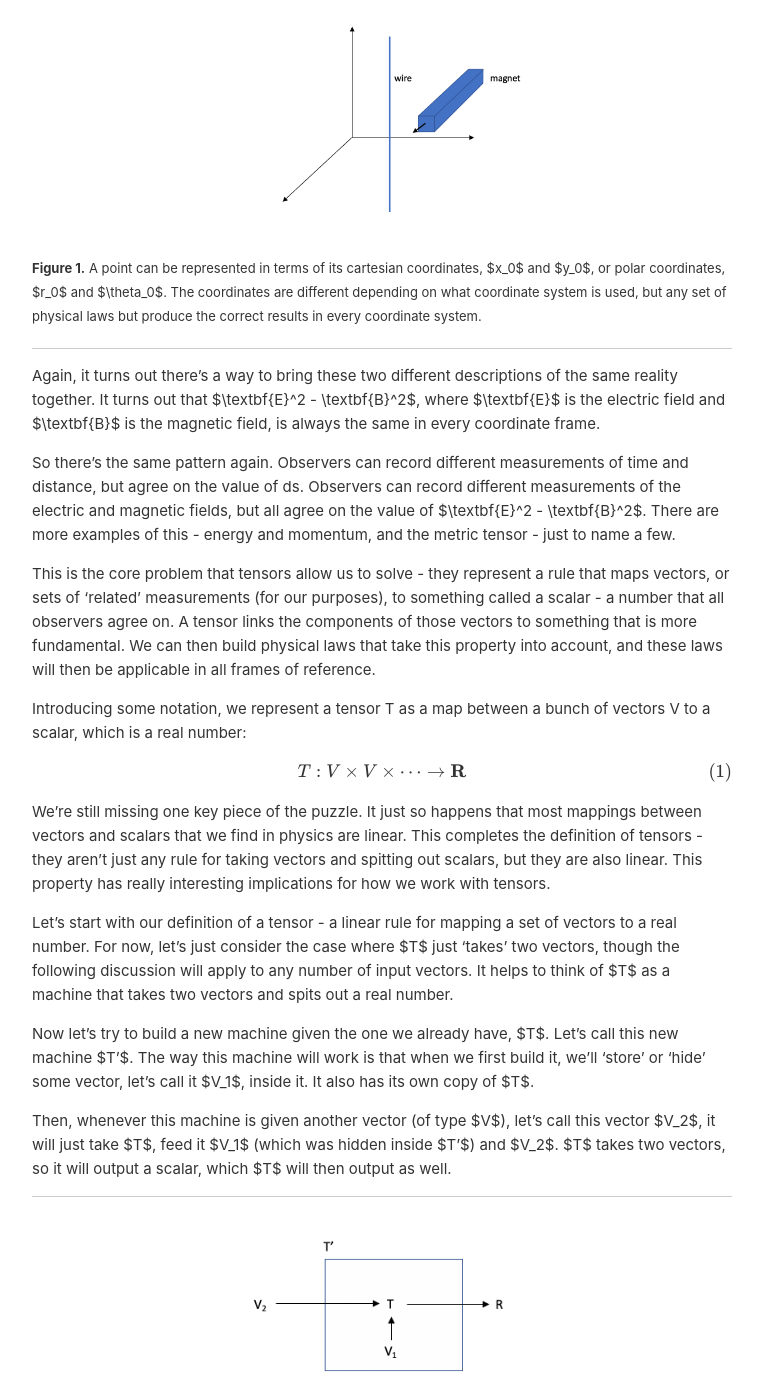
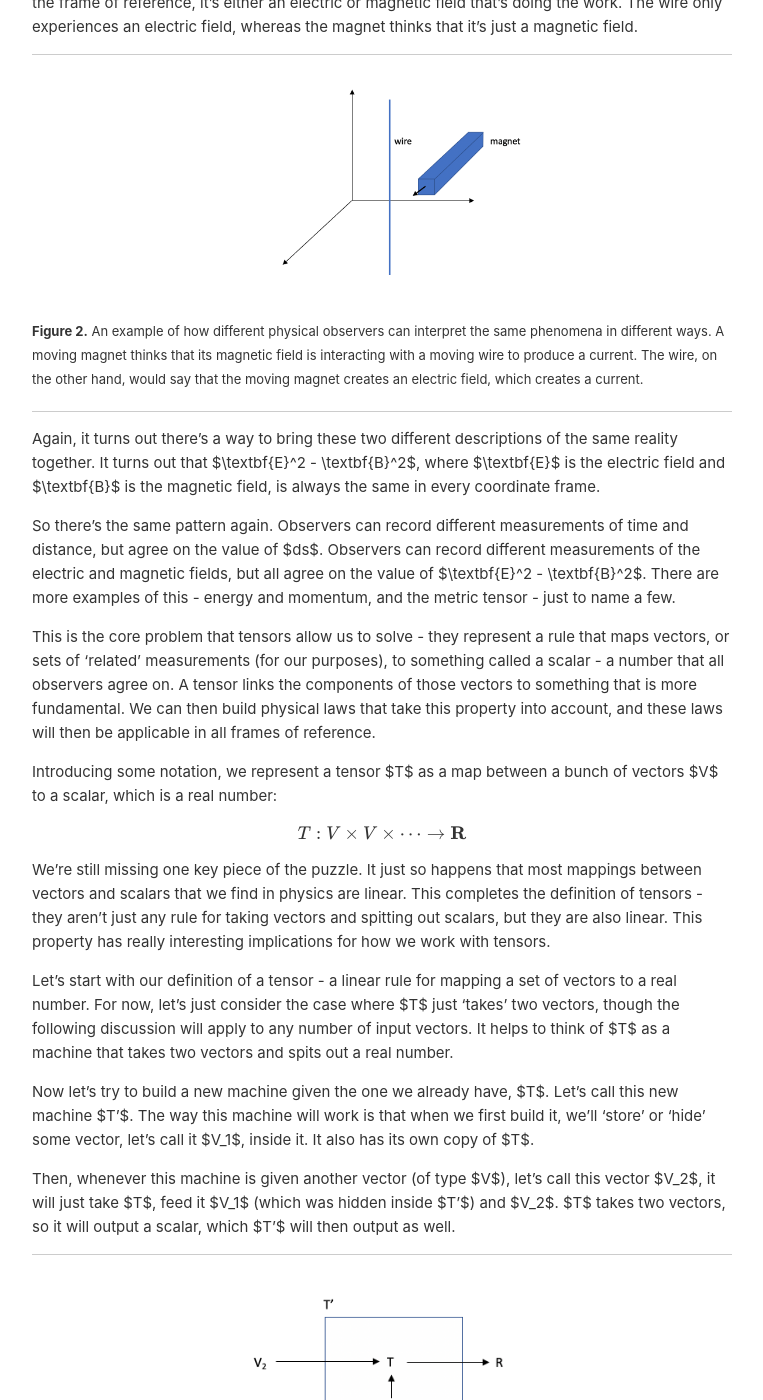
Before and after one commit to mfaizan/mfaizan.github.io, a Jekyll site: the page built from _posts/2021-12-15-welcome-to-jekyll.markdown, in a window 1280 px wide and 1400 px high, scrolled down 2487 px. Shown: the whole window, without its empty margins (258-1021 px from the left). Built offline with Jekyll 4.4.1, drawn with Linux system fonts in a browser that asks for light colours; formulas are drawn with MathJax 3; some of the changed text lies outside the part shown.

Commit message:
Update 2021-12-15-welcome-to-jekyll.markdown

```diff
--- a/_posts/2021-12-15-welcome-to-jekyll.markdown
+++ b/_posts/2021-12-15-welcome-to-jekyll.markdown
@@ -1,5 +1,5 @@
 ---
-title: A Quick Tour of Tensors
+title: Why Tensors? A Beginner's Perspective
 layout: default
 date: 2022-03-08
 keywords: tensors
@@ -11,7 +11,9 @@ I've been working through Leonard Susskind's The Theoretical Minimum course, and
 
 Most commonly, a tensor is defined as being anything that transforms like a tensor. Specifically, a tensor $T$ is a bunch of numbers, one for each coordinate (in whatever coordinate system you're using), such that if you change coordinates from $x$ to $x'$, the components of $T$ (i.e., the numbers that make up $T$) transform according to the tensor transformation law.
 
-$$ T^\nu = \frac{\delta x'_\nu}{\delta x_\mu}T^\mu $$
+$$ T'^\nu = \frac{\delta x'_\nu}{\delta x_\mu}T^\mu $$
+
+Where $\nu$ and $\mu$ label indices of $T'$ and $T$ (both of rank 1 - this isn't the more general transformation law), respectively.
 
 I don't want to dig into this too much for now, because although this is the definition that tends to be the most useful in practice, I haven't found it too helpful for building more intuition for where tensors come from. That said, this definition does point to something crucial - transformations.
 
@@ -36,7 +38,7 @@ So by looking at the tensor transformation law given above, it seems reasonable
 
 It turns out that there is another definition of tensors that is equivalent to the one given above. Specifically, a tensor is something that takes a bunch of vectors and spits out a real number. This still sounds fairly abstract, so let's drill into a few examples to see why converting vectors into real numbers might be a useful thing to do.
 
-Let's start with measurements of distance. Suppose that you see an object move from position $x_0$ at $t_0$ to $x_1$ at $t_1$. From your perspective, $dt$, the change in time is $t_1 - t_0$, and $dx$, the change in the x position of the object, is $x_1 - x_0$. We can build a vector out of these measurements: $\begin{bmatrix} ds \\ dt \end{bmatrix}$.
+Let's start with measurements of distance. Suppose that you see an object move from position $x_0$ at $t_0$ to $x_1$ at $t_1$. From your perspective, $dt$, the change in time is $t_1 - t_0$, and $dx$, the change in the position of the object, is $x_1 - x_0$. We can build a vector out of these measurements: $\begin{bmatrix} ds \\ dt \end{bmatrix}$.
 
 Now suppose that there's another observer also looking at that object, but that observer is moving at nearly the speed of light. When this observer tries to build a vector recording their measurements, they'll record a much smaller value of $dt$, since clocks slow down as you approach the speed of light, and also a smaller value of $ds$ since distances contract.
 
@@ -52,22 +54,19 @@ On the other hand, from the point of view of the magnet, the magnetic field crea
     <img src="/assets/magnet.png"
          style="width: 40%; height: 40%; display: block; margin: 0 auto;"/>
     <div class='caption'>
-        <span class='caption-label'>Figure 1.</span> A point can be represented
-	in terms of its cartesian coordinates, $x_0$ and $y_0$, or polar coordinates, $r_0$ and $\theta_0$.
-	The coordinates are different depending on what coordinate system is used, but any set of physical laws
-	but produce the correct results in every coordinate system.
+        <span class='caption-label'>Figure 2.</span> An example of how different physical observers can interpret the same phenomena in different ways. A moving magnet thinks that its magnetic field is interacting with a moving wire to produce a current. The wire, on the other hand, would say that the moving magnet creates an electric field, which creates a current.
     </div>
 </div>
 
 Again, it turns out there's a way to bring these two different descriptions of the same reality together. It turns out that $\textbf{E}^2 - \textbf{B}^2$, where $\textbf{E}$ is the electric field and $\textbf{B}$ is the magnetic field, is always the same in every coordinate frame.
 
-So there's the same pattern again. Observers can record different measurements of time and distance, but agree on the value of ds. Observers can record different measurements of the electric and magnetic fields, but all agree on the value of $\textbf{E}^2 - \textbf{B}^2$. There are more examples of this - energy and momentum, and the metric tensor - just to name a few.
+So there's the same pattern again. Observers can record different measurements of time and distance, but agree on the value of $ds$. Observers can record different measurements of the electric and magnetic fields, but all agree on the value of $\textbf{E}^2 - \textbf{B}^2$. There are more examples of this - energy and momentum, and the metric tensor - just to name a few.
 
 This is the core problem that tensors allow us to solve - they represent a rule that maps vectors, or sets of 'related' measurements (for our purposes), to something called a scalar - a number that all observers agree on. A tensor links the components of those vectors to something that is more fundamental. We can then build physical laws that take this property into account, and these laws will then be applicable in all frames of reference.
 
-Introducing some notation, we represent a tensor T as a map between a bunch of vectors V to a scalar, which is a real number:
+Introducing some notation, we represent a tensor $T$ as a map between a bunch of vectors $V$ to a scalar, which is a real number:
 
-$$ T : V \times V \times \dots \to \textbf{R} \tag{1} $$
+$$ T : V \times V \times \dots \to \textbf{R} $$
 
 We're still missing one key piece of the puzzle. It just so happens that most mappings between vectors and scalars that we find in physics are linear. This completes the definition of tensors - they aren't just any rule for taking vectors and spitting out scalars, but they are also linear. This property has really interesting implications for how we work with tensors.
 
@@ -75,16 +74,13 @@ Let's start with our definition of a tensor - a linear rule for mapping a set of
 
 Now let's try to build a new machine given the one we already have, $T$. Let's call this new machine $T'$. The way this machine will work is that when we first build it, we'll 'store' or 'hide' some vector, let's call it $V_1$, inside it. It also has its own copy of $T$.
 
-Then, whenever this machine is given another vector (of type $V$), let's call this vector $V_2$, it will just take $T$, feed it $V_1$ (which was hidden inside $T'$) and $V_2$. $T$ takes two vectors, so it will output a scalar, which $T$ will then output as well.
+Then, whenever this machine is given another vector (of type $V$), let's call this vector $V_2$, it will just take $T$, feed it $V_1$ (which was hidden inside $T'$) and $V_2$. $T$ takes two vectors, so it will output a scalar, which $T'$ will then output as well.
 
 <div class='figure'>
     <img src="/assets/tensor.png"
          style="width: 40%; height: 40%; display: block; margin: 0 auto;"/>
     <div class='caption'>
-        <span class='caption-label'>Figure 1.</span> A point can be represented
-	in terms of its cartesian coordinates, $x_0$ and $y_0$, or polar coordinates, $r_0$ and $\theta_0$.
-	The coordinates are different depending on what coordinate system is used, but any set of physical laws
-	but produce the correct results in every coordinate system.
+        <span class='caption-label'>Figure 3.</span> Given $T$, we can construct a new tensor $T'$ that takes in a single vector V instead of two vectors.
     </div>
 </div>
 
@@ -94,21 +90,21 @@ There's a nice way to categorize tensors. The original tensor, $T$, is considere
 
 $$ T : V \times V \to \textbf{R} $$
 
-$$ T' : V \to \textbf{R} $$
+$$ T' : V \to \textbf{R} \tag{1} $$
 
 But what about the second number in that representation - where's that 0 coming from? It turns out that the new tensor we built, the (1, 0) tensor, is an element of a vector space - so it is a vector. A new kind of vector, that is different from the kinds of vectors that $T$ takes - let's call it $U$. So $U$ is two things: it is a tensor ($V \to R$), and it is also a vector.
 
-$$ U : V \to \textbf{R} $$
+$$ U : V \to \textbf{R} \tag {2} $$
 
 So far what we've done is taken $T$ and used it to build a $U$ vector. But what does $U$ have to do with $V$ and $T$?
 
-Now comes the crucial step - the vectors that $T$ consumes, $V$, can also be thought of as a rule that can take a $U$ vector and map it to a scalar by applying itself to it! So a $V$ can take a $U$, use equation (x) and just feed itself as input into the $U$, then output the scalar. So $V$, which was a vector, is also a tensor (i.e. a map between $U$ and $R$):
+Now comes the crucial step - the vectors that $T$ consumes, $V$, can also be thought of as a rule that can take a $U$ vector and map it to a scalar by applying itself to it! So a $V$ can take a $U$, use equation $(2)$ and just feed itself as input into the $U$, then output the scalar. So $V$, which was a vector, is also a tensor (i.e. a map between $U$ and $R$):
 
 $$ V : U \to \textbf{R} $$
 
 So $V$ takes a $U$ - which is a recipe to map a $V$ into a scalar - and then applies it to itself, giving a scalar. This is also a tensor! This would be considered a (0, 1) tensor - as it maps a single $U$ vector to a scalar.
 
-There's a symmetry between x and y. Given a $U$, we can convert it to a $V$, and vice versa. $U$ is called a dual vector or a covector of $U$.
+There's a symmetry between $(1)$ and $(2)$. Given a $U$, we can convert it to a $V$, and vice versa. $U$ is called a dual vector or a covector of $U$.
 
 This symmetry leads us to a final modification in the definition of tensors. Not only can a tensor take vectors $V$ as input, but also covectors. So any tensor $T$ is a linear map between a bunch of vectors and covectors to a scalar:
 
```
